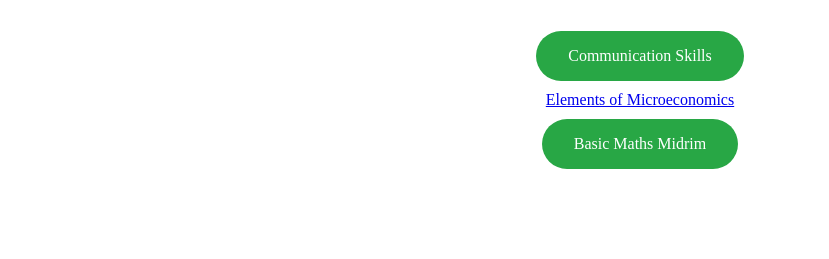
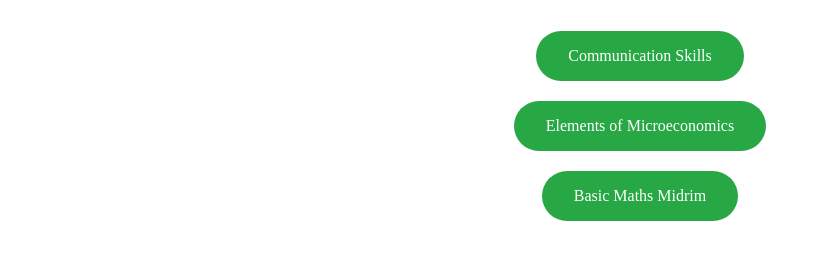
Before and after one commit to ESAUploads/ESA-Uploads.github.io, a plain HTML site: page Q11.html in a window 1280 px wide. Shown: the part 211-470 px from the top of the page, without its empty margins (0-829 px from the left). Drawn offline with Linux system fonts and the light colour scheme.

Commit message:
Update Q11.html

```diff
--- a/Q11.html
+++ b/Q11.html
@@ -173,7 +173,7 @@
 
     <!-- Link to download the file -->
     <a href="https://drive.google.com/file/d/18_oYP_a2kNKUrb5Q-lw9pmxwirZWuwpW/view?usp=sharing"class="level-button">Communication Skills</a><br>
-     <a href="https://drive.google.com/file/d/1w72aPgLPD4tEtd6OWnOWSFAs6l8T20Ss/view?usp=sharing">Elements of Microeconomics</a><br>
+     <a href="https://drive.google.com/file/d/1w72aPgLPD4tEtd6OWnOWSFAs6l8T20Ss/view?usp=sharing"class="level-button">Elements of Microeconomics</a><br>
      <a href="https://drive.google.com/file/d/17zOU3at-yclQmjaaDhUenKmPhuXxqHeP/view?usp=sharing"class="level-button">Basic Maths Midrim</a><br>
 
 
```
